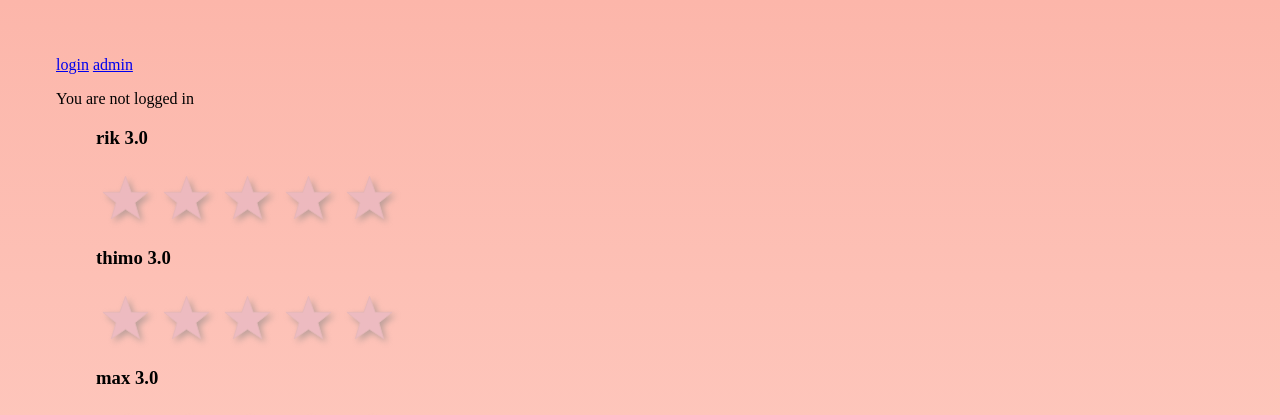
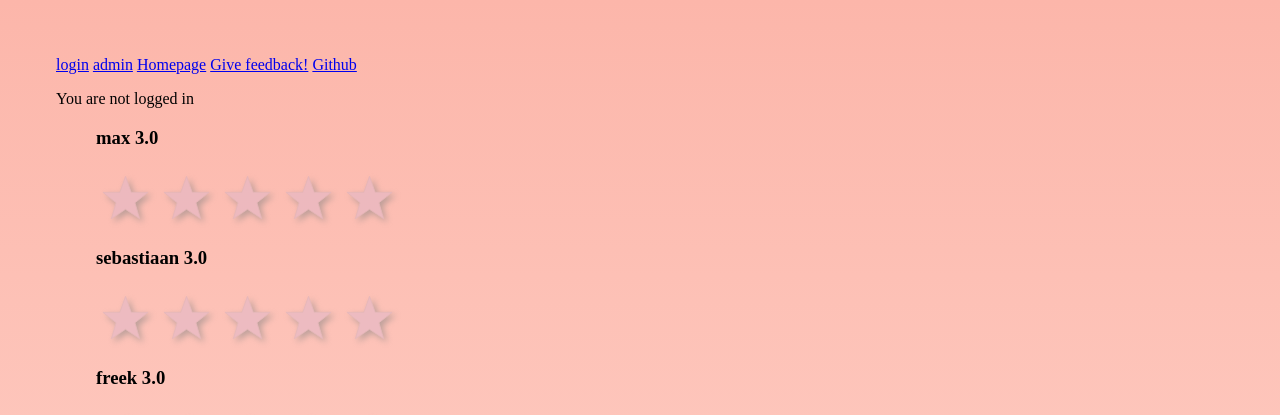
Before and after one commit to rikdewit/nosedive, a Django app: page / in a window 1280 px wide. Shown: the top 415 px of the page. Run offline with Django 3.2, Linux system fonts and the light colour scheme; data comes from the database, SQL or seed files in the repository.

Commit message:
added links to homepage

```diff
--- a/app/settings.py
+++ b/app/settings.py
@@ -25,7 +25,7 @@ SECRET_KEY = '6y*fx4=6#2j5+xch0=&+t*7y(b8ow5)8!6v%i--*0bs@451@_#'
 # SECURITY WARNING: don't run with debug turned on in production!
 DEBUG = True
 
-ALLOWED_HOSTS = ['localhost', '192.168.2.33']
+ALLOWED_HOSTS = ['localhost', '136.144.205.140']
 
 
 # Application definition
--- a/templates/base.html
+++ b/templates/base.html
@@ -14,6 +14,9 @@
       <a href="{% url 'login' %}">login</a>
     {%endif%}
 <a href="/admin">admin</a>
+<a href="/">Homepage</a>
+<a href="mailto:rikdewit1997@gmail.com?subject Nosedive User:{{user}}">Give feedback!</a>
+<a href="https://github.com/rikkib1997/nosedive">Github</a>
   {% block content %}
   {% endblock %}
 
```
Also changed, not shown: fixtures/initial.json (+1 -1 lines).
